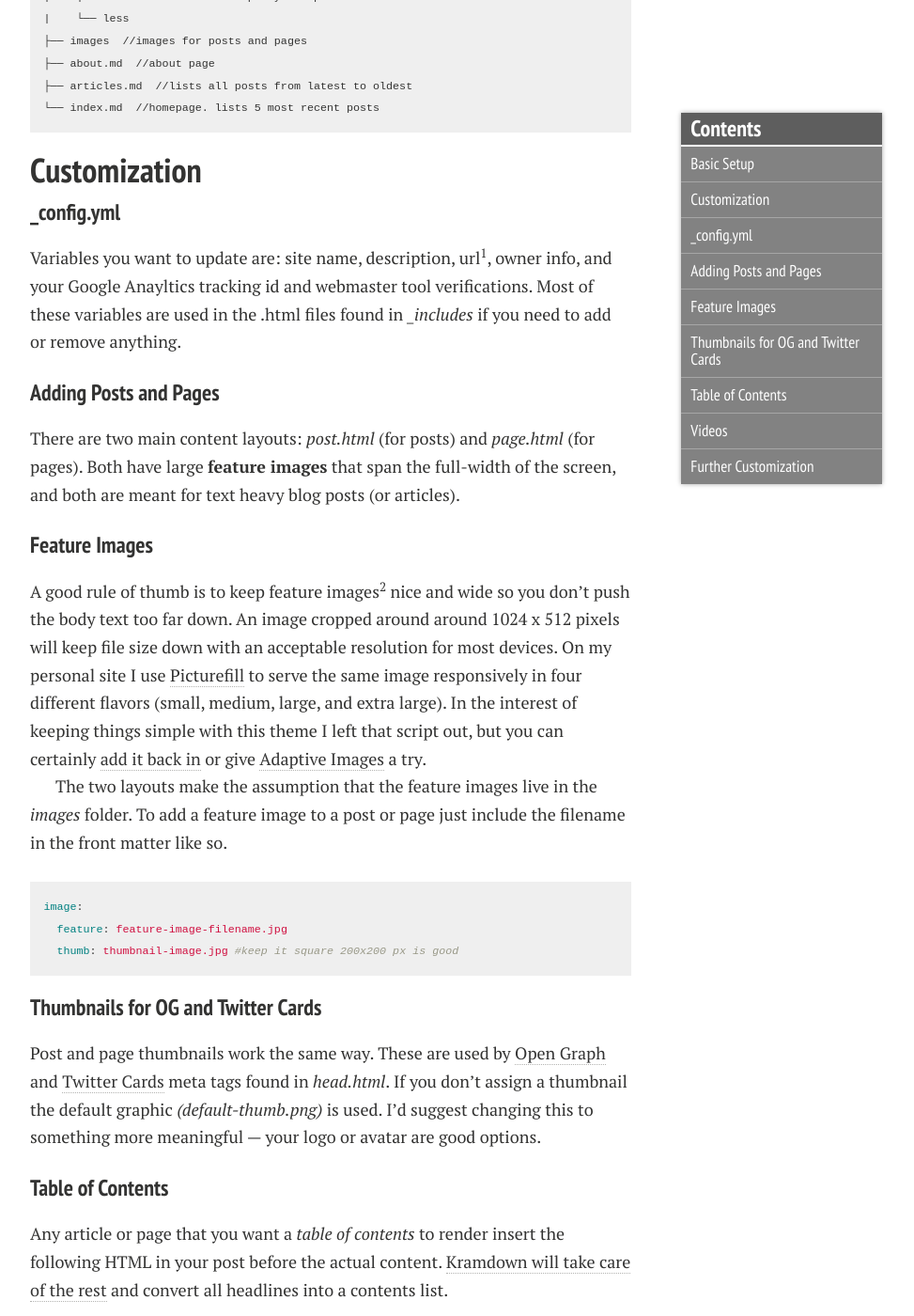
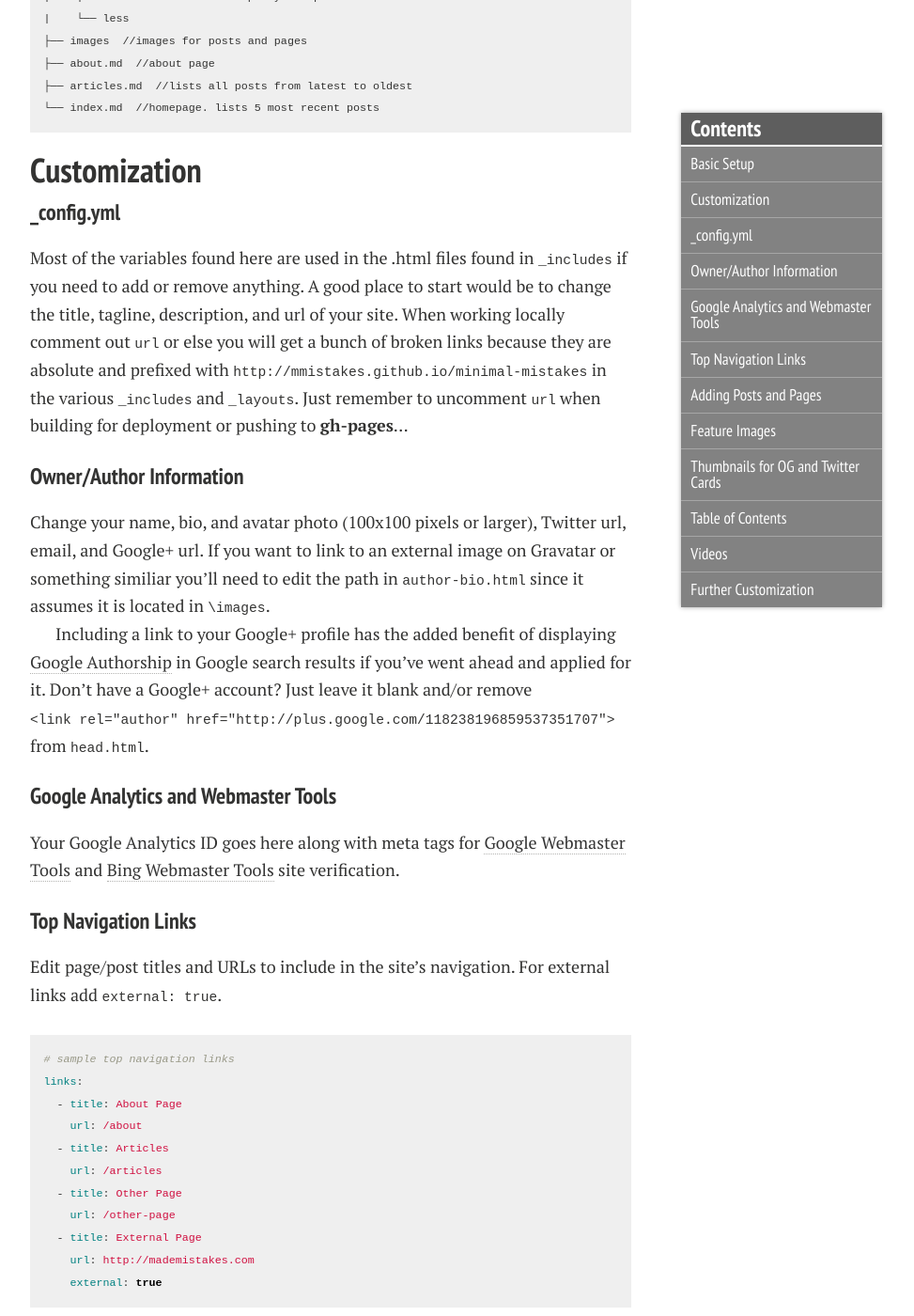
Before and after one commit to orenetar3/dgrtwo.github.com, a Jekyll site: the page built from theme-setup.md, in a window 1280 px wide and 1400 px high, scrolled down 1326 px. Shown: the whole window at 94% size, without its empty margins (288-1261 px from the left). Built offline with Jekyll 4.4.1, drawn with Linux system fonts in a browser that asks for light colours; nearby versions of some CDN libraries; some of the changed text lies outside the part shown.

Commit message:
Add configurable external links to top navigation. Resolves #5

```diff
--- a/_config.yml
+++ b/_config.yml
@@ -27,7 +27,8 @@ google_verify:      UQj93ERU9zgECodaaXgVpkjrFn9UrDMEzVamacSoQ8Y
 # https://ssl.bing.com/webmaster/configure/verify/ownership Option 2 content= goes here
 bing_verify:        D81F4C18A6CB3018F64D7C827D953DFD
 
-# Internal pages/posts to include in top navigation
+# Links to include in top navigation
+# For external links add external: true
 links:
   - title: About
     url: /about
@@ -35,6 +36,9 @@ links:
     url: /articles
   - title: Theme Setup
     url: /theme-setup
+  - title: Made Mistakes
+    url: http://mademistakes.com
+    external: true
 
 # http://en.wikipedia.org/wiki/List_of_tz_database_time_zones
 timezone:    America/New_York
--- a/_includes/navigation.html
+++ b/_includes/navigation.html
@@ -6,7 +6,7 @@
 		<nav role="navigation" itemscope itemtype="http://schema.org/SiteNavigationElement">
 		    <ul>
 		        {% for link in site.links %}
-				<li><a href="{{ site.url }}{{ link.url }}">{{ link.title }}</a></li>
+				<li><a href="{% if link.external %}{{ link.url }}{% else %}{{ site.url }}{{ link.url }}{% endif %}" {% if link.external %}target="_blank"{% endif %}>{{ link.title }}</a></li>
 		        {% endfor %}
 		        <li><i class="icon-feed"></i> <a href="{{ site.url }}/feed.xml" title="Atom/RSS feed">Feed</a>
 		    </ul>
--- a/theme-setup.md
+++ b/theme-setup.md
@@ -60,7 +60,35 @@ minimal-mistakes/
 
 ### _config.yml
 
-Variables you want to update are: site name, description, url[^1], owner info, and your Google Anayltics tracking id and webmaster tool verifications. Most of these variables are used in the .html files found in *_includes* if you need to add or remove anything.
+Most of the variables found here are used in the .html files found in `_includes` if you need to add or remove anything. A good place to start would be to change the title, tagline, description, and url of your site. When working locally comment out `url` or else you will get a bunch of broken links because they are absolute and prefixed with `{{ site.url }}` in the various `_includes` and `_layouts`. Just remember to uncomment `url` when building for deployment or pushing to **gh-pages**...
+
+#### Owner/Author Information
+
+Change your name, bio, and avatar photo (100x100 pixels or larger), Twitter url, email, and Google+ url. If you want to link to an external image on Gravatar or something similiar you'll need to edit the path in `author-bio.html` since it assumes it is located in `\images`.
+
+Including a link to your Google+ profile has the added benefit of displaying [Google Authorship](https://plus.google.com/authorship) in Google search results if you've went ahead and applied for it. Don't have a Google+ account? Just leave it blank and/or remove `<link rel="author" href="{{ site.owner.google_plus }}">` from `head.html`.
+
+#### Google Analytics and Webmaster Tools
+
+Your Google Analytics ID goes here along with meta tags for [Google Webmaster Tools](http://support.google.com/webmasters/bin/answer.py?hl=en&answer=35179) and [Bing Webmaster Tools](https://ssl.bing.com/webmaster/configure/verify/ownershi) site verification.
+
+#### Top Navigation Links
+
+Edit page/post titles and URLs to include in the site's navigation. For external links add `external: true`.
+
+{% highlight yaml %}
+# sample top navigation links
+links:
+  - title: About Page
+    url: /about
+  - title: Articles
+    url: /articles
+  - title: Other Page
+    url: /other-page
+  - title: External Page
+    url: http://mademistakes.com
+    external: true
+{% endhighlight %}
 
 ### Adding Posts and Pages
 
```
Also changed, not shown: README.md.
